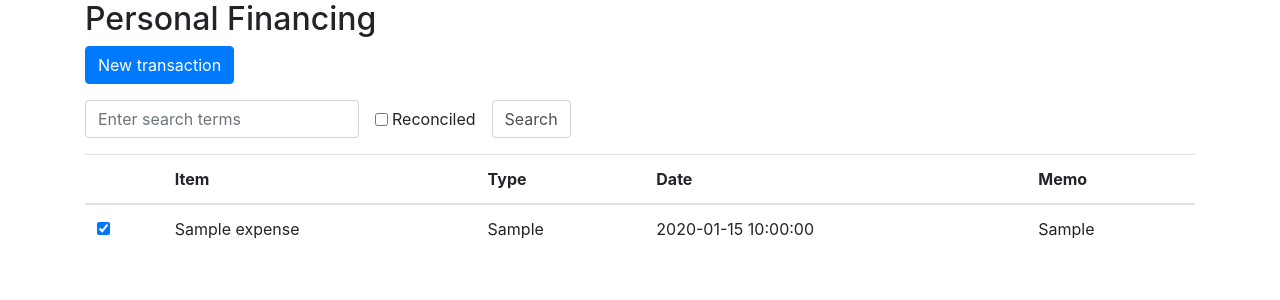
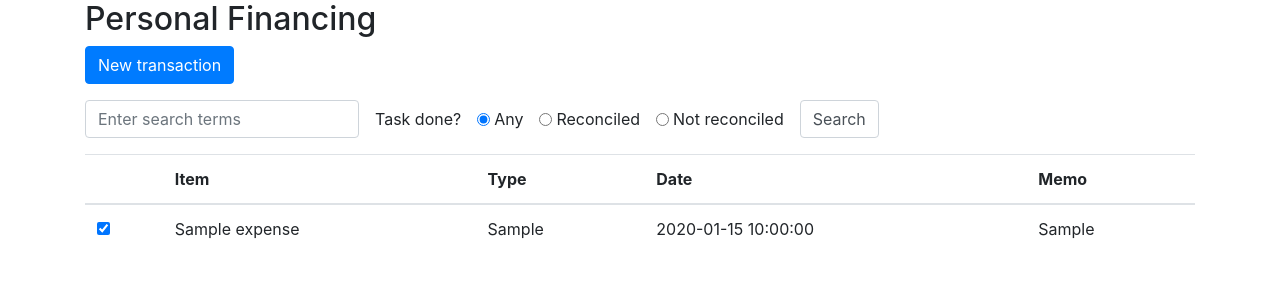
Before and after one commit to alexiahsu/tgc6-expenselist, a Flask app: page / in a window 1280 px wide. Shown: the top 300 px of the page. Run offline with Flask 2, Linux system fonts and the light colour scheme; a database or web service that is not in the repository returns one stand-in record (values such as "Sample title"); some libraries are stand-ins or nearby versions.

Commit message:
changed filter by radio & updated task for monday

```diff
--- a/app.py
+++ b/app.py
@@ -43,8 +43,11 @@ def home():
 
     # Filtering begins here
     search_for_done = request.args.get('is_done')
-    if search_for_done is not None and search_for_done is not False:
+    if search_for_done != "any" and search_for_done == "done":
         criteria['reconciled'] = True
+
+    else:
+        criteria['reconciled'] = False
 
     expenses = client[DB_NAME].expenses.find(criteria)
     return render_template('home.template.html', expenses=expenses)
--- a/templates/home.template.html
+++ b/templates/home.template.html
@@ -9,7 +9,10 @@
 
 <form class="form-inline mt-3" method="GET">
     <input type="text" class="form-control" placeholder="Enter search terms" name="search-terms"/>
-    <input type="checkbox" name="is_done" class="form-check-input ml-3"/>Reconciled
+    <label class="ml-3">Task done?</label>
+    <input type="radio" name="is_done" value="any" class="form-check-input ml-3" checked/>Any
+    <input type="radio" name="is_done" value="done" class="form-check-input ml-3"/>Reconciled
+    <input type="radio" name="is_done" value="not-done" class="form-check-input ml-3"/>Not reconciled
     <input type="submit" value="Search" class="form-control ml-3"/>
 </form>
 
```
Also changed, not shown: README.md.
